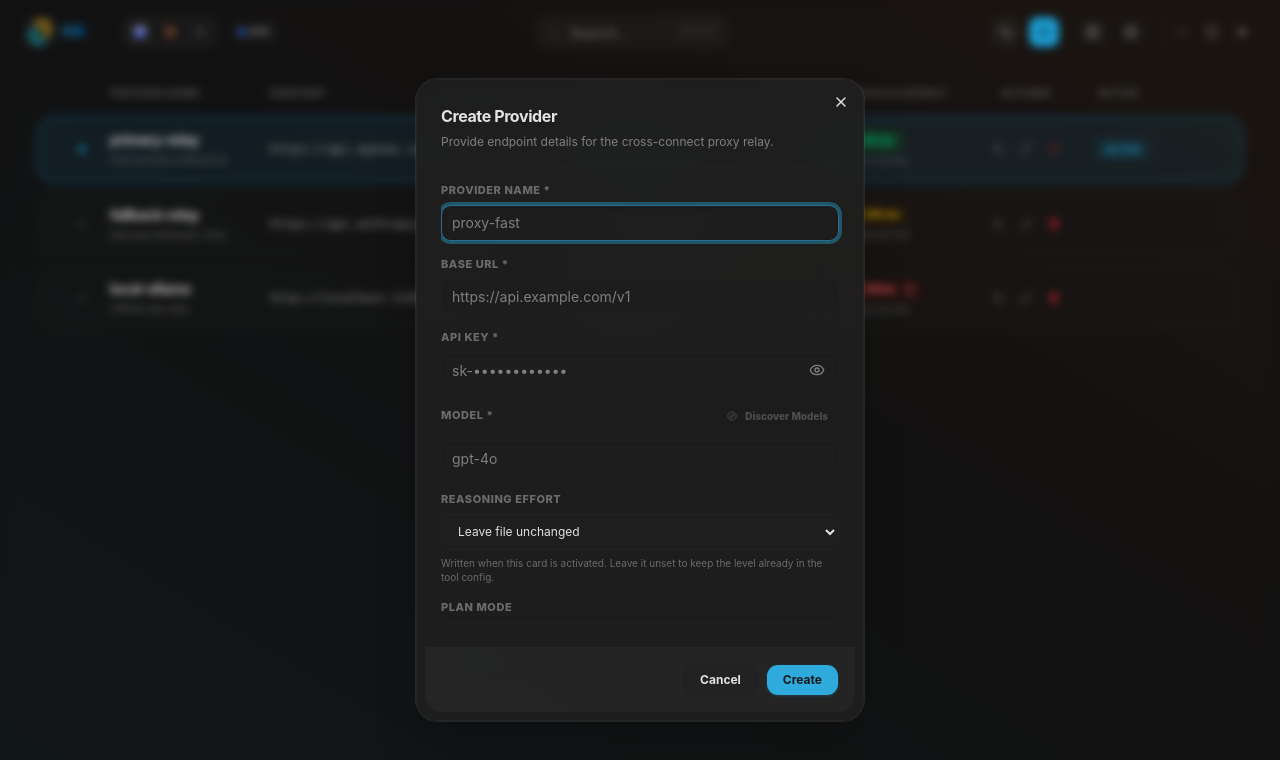
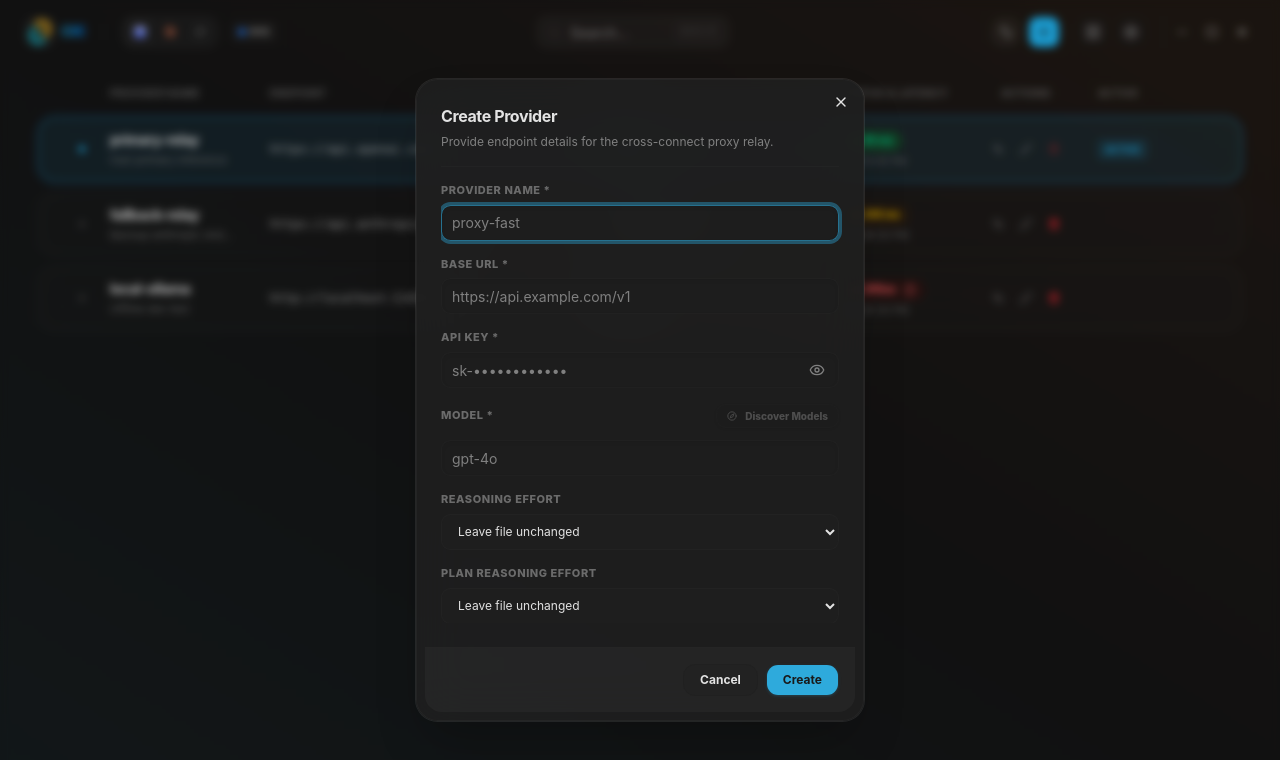
Before and after one commit to zhang3say/cxc, a React (Vite) app in the folder cxc-desktop/: page / in a window 1280 px wide. Both pictures are taken after a click on the button 1043 px from the left and 32 px from the top of the page. Shown: the top 760 px of the page. Built offline with nearby package versions, Linux system fonts and the light colour scheme.

Commit message:
fix: 去掉 Codex 推理档位说明，计划模式改称 Plan推理档位
Codex 表单不再显示两句写入说明。Claude 和 Grok 的说明保留。

```diff
--- a/cxc-desktop/src/App.tsx
+++ b/cxc-desktop/src/App.tsx
@@ -277,8 +277,7 @@ const locales = {
     reasoningEffortKeep: "不改文件",
     reasoningEffortHint: "启用这张卡片时写入当前档位。没选则不改目标配置里已有的值。",
     reasoningEffortHintClaude: "写入 Claude 的全局档位，不按模型分开。没选则不改文件。",
-    planReasoningEffortLabel: "计划模式",
-    planReasoningEffortHint: "只写入 Codex 的计划模式。没选则不改文件里的计划模式档位。",
+    planReasoningEffortLabel: "Plan推理档位",
     grokMigrateBtn: "按中转站整理配置",
     grokMigrateTitle: "把 Grok 配置整理成中转站结构",
     grokMigrateDesc: "扫描 config.toml 里的 [model.*]，把重复的 base_url / api_key / api_backend 收拢到 [model_providers.*]，并让模型通过 model_provider 引用它。写入前会自动备份。",
@@ -434,8 +433,7 @@ const locales = {
     reasoningEffortKeep: "Leave file unchanged",
     reasoningEffortHint: "Written when this card is activated. Leave it unset to keep the level already in the tool config.",
     reasoningEffortHintClaude: "Writes Claude's global effort level, not a per-model level. Leave it unset to keep the file as it is.",
-    planReasoningEffortLabel: "Plan mode",
-    planReasoningEffortHint: "Writes only Codex plan mode. Leave it unset to keep the plan-mode level already in the file.",
+    planReasoningEffortLabel: "Plan reasoning effort",
     grokMigrateBtn: "Reorganize by relay",
     grokMigrateTitle: "Reorganize Grok config around relays",
     grokMigrateDesc: "Scans [model.*] in config.toml, gathers duplicated base_url / api_key / api_backend into [model_providers.*], and points each model at its relay with model_provider. A backup is written first.",
@@ -3057,9 +3055,11 @@ function App() {
                     </option>
                   ))}
                 </select>
-                <span className="text-[10px] text-muted-foreground/80 block">
-                  {targetTool === "claude" ? t.reasoningEffortHintClaude : t.reasoningEffortHint}
-                </span>
+                {targetTool !== "codex" ? (
+                  <span className="text-[10px] text-muted-foreground/80 block">
+                    {targetTool === "claude" ? t.reasoningEffortHintClaude : t.reasoningEffortHint}
+                  </span>
+                ) : null}
               </div>
 
               {targetTool === "codex" ? (
@@ -3084,7 +3084,6 @@ function App() {
                       </option>
                     ))}
                   </select>
-                  <span className="text-[10px] text-muted-foreground/80 block">{t.planReasoningEffortHint}</span>
                 </div>
               ) : null}
 
```
